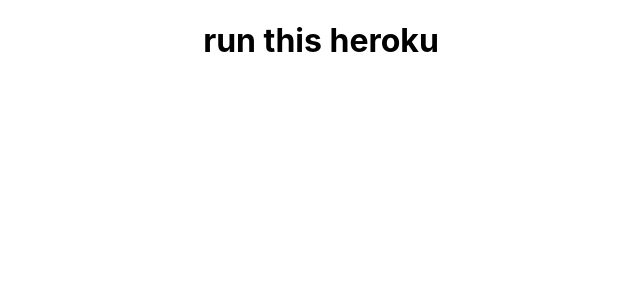
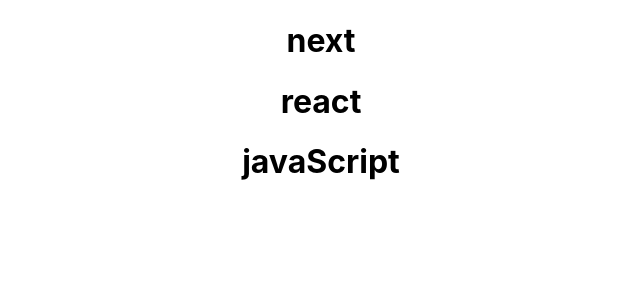
Before and after one commit to Ketanpatel0306/React-Heroku, a React (Create React App) app: page / in a window 1280 px wide. Shown: the top 300 px of the page, without its empty margins (319-959 px from the left). Built offline with nearby package versions, Linux system fonts and the light colour scheme.

Commit message:
fianlly run

```diff
--- a/src/App.js
+++ b/src/App.js
@@ -3,7 +3,9 @@
 function App() {
   return (
     <div className="App">
-      <h1>run this heroku</h1>
+      <h1>next</h1>
+      <h1>react</h1>
+      <h1>javaScript</h1>
     </div>
   );
 }
```
